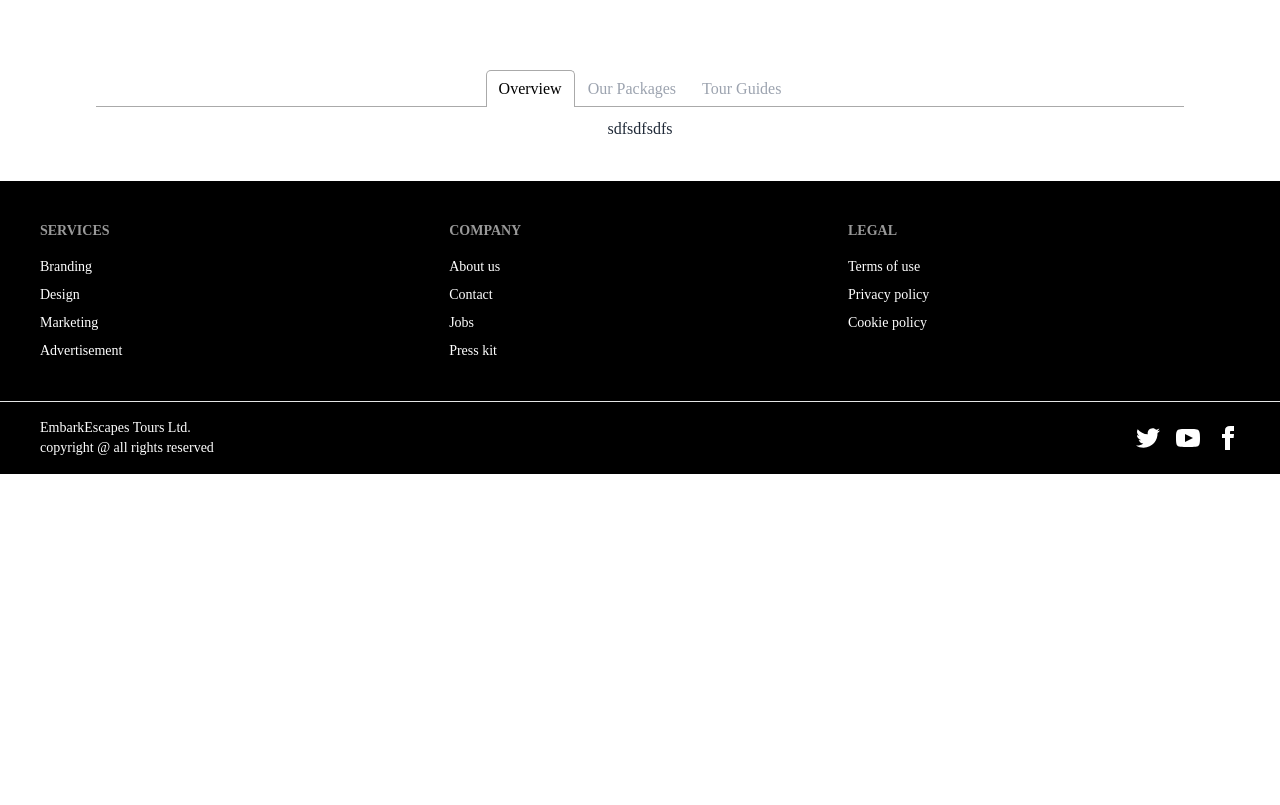
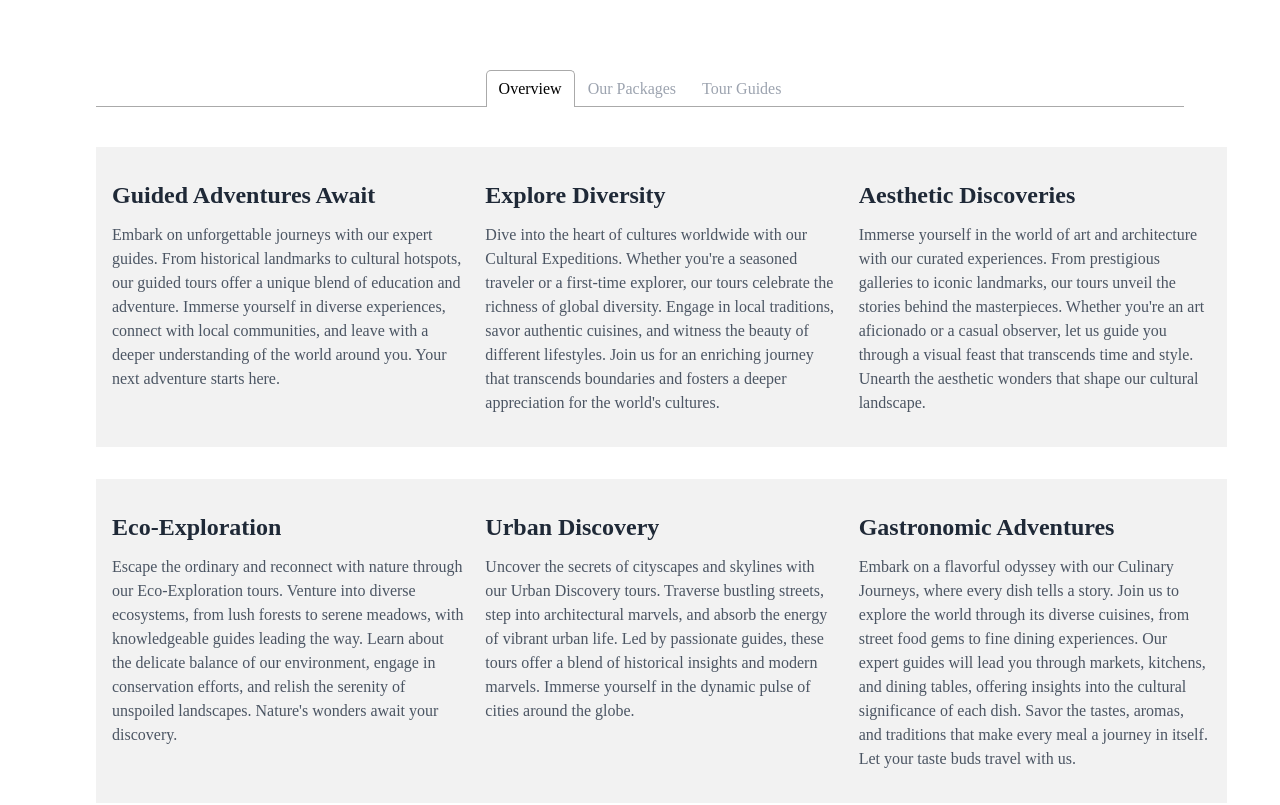
Before and after one commit to FarhanRifaz43/assignment-12-client, a React (Vite) app: page / in a window 1280 px wide. Shown: the part 907-1712 px from the top of the page. Before the commit the page ends 1381 px from the top, so only its background shows below. Built offline with nearby package versions, Linux system fonts and the light colour scheme.

Commit message:
added overview

```diff
--- a/src/components/pages/home/Tourism/TabOne.jsx
+++ b/src/components/pages/home/Tourism/TabOne.jsx
@@ -1,7 +1,42 @@
 const TabOne = () => {
     return (
-        <div>
-            sdfsdfsdfs
+        <div className="grid lg:grid-cols-3 md:grid-cols-2 grid-cols-1 w-fit mx-auto gap-8 mt-10">
+            <div className="w-96 bg-base-200">
+                <div className="my-8 px-4">
+                    <h2 className="text-left font-bold text-2xl mb-3">Guided Adventures Await</h2>
+                    <p className="text-left text-gray-600"> Embark on unforgettable journeys with our expert guides. From historical landmarks to cultural hotspots, our guided tours offer a unique blend of education and adventure. Immerse yourself in diverse experiences, connect with local communities, and leave with a deeper understanding of the world around you. Your next adventure starts here.</p>
+                </div>
+            </div>
+            <div className="w-96 bg-base-200">
+                <div className="my-8 px-4">
+                    <h2 className="text-left font-bold text-2xl mb-3">Explore Diversity</h2>
+                    <p className="text-left text-gray-600">Dive into the heart of cultures worldwide with our Cultural Expeditions. Whether you're a seasoned traveler or a first-time explorer, our tours celebrate the richness of global diversity. Engage in local traditions, savor authentic cuisines, and witness the beauty of different lifestyles. Join us for an enriching journey that transcends boundaries and fosters a deeper appreciation for the world's cultures.</p>
+                </div>
+            </div>
+            <div className="w-96 bg-base-200">
+                <div className="my-8 px-4">
+                    <h2 className="text-left font-bold text-2xl mb-3">Aesthetic Discoveries</h2>
+                    <p className="text-left text-gray-600">Immerse yourself in the world of art and architecture with our curated experiences. From prestigious galleries to iconic landmarks, our tours unveil the stories behind the masterpieces. Whether you're an art aficionado or a casual observer, let us guide you through a visual feast that transcends time and style. Unearth the aesthetic wonders that shape our cultural landscape.</p>
+                </div>
+            </div>
+            <div className="w-96 bg-base-200">
+                <div className="my-8 px-4">
+                    <h2 className="text-left font-bold text-2xl mb-3"> Eco-Exploration</h2>
+                    <p className="text-left text-gray-600">Escape the ordinary and reconnect with nature through our Eco-Exploration tours. Venture into diverse ecosystems, from lush forests to serene meadows, with knowledgeable guides leading the way. Learn about the delicate balance of our environment, engage in conservation efforts, and relish the serenity of unspoiled landscapes. Nature's wonders await your discovery.</p>
+                </div>
+            </div>
+            <div className="w-96 bg-base-200">
+                <div className="my-8 px-4">
+                    <h2 className="text-left font-bold text-2xl mb-3">Urban Discovery</h2>
+                    <p className="text-left text-gray-600">Uncover the secrets of cityscapes and skylines with our Urban Discovery tours. Traverse bustling streets, step into architectural marvels, and absorb the energy of vibrant urban life. Led by passionate guides, these tours offer a blend of historical insights and modern marvels. Immerse yourself in the dynamic pulse of cities around the globe.</p>
+                </div>
+            </div>
+            <div className="w-96 bg-base-200">
+                <div className="my-8 px-4">
+                    <h2 className="text-left font-bold text-2xl mb-3">Gastronomic Adventures</h2>
+                    <p className="text-left text-gray-600">Embark on a flavorful odyssey with our Culinary Journeys, where every dish tells a story. Join us to explore the world through its diverse cuisines, from street food gems to fine dining experiences. Our expert guides will lead you through markets, kitchens, and dining tables, offering insights into the cultural significance of each dish. Savor the tastes, aromas, and traditions that make every meal a journey in itself. Let your taste buds travel with us.</p>
+                </div>
+            </div>
         </div>
     );
 };
```
